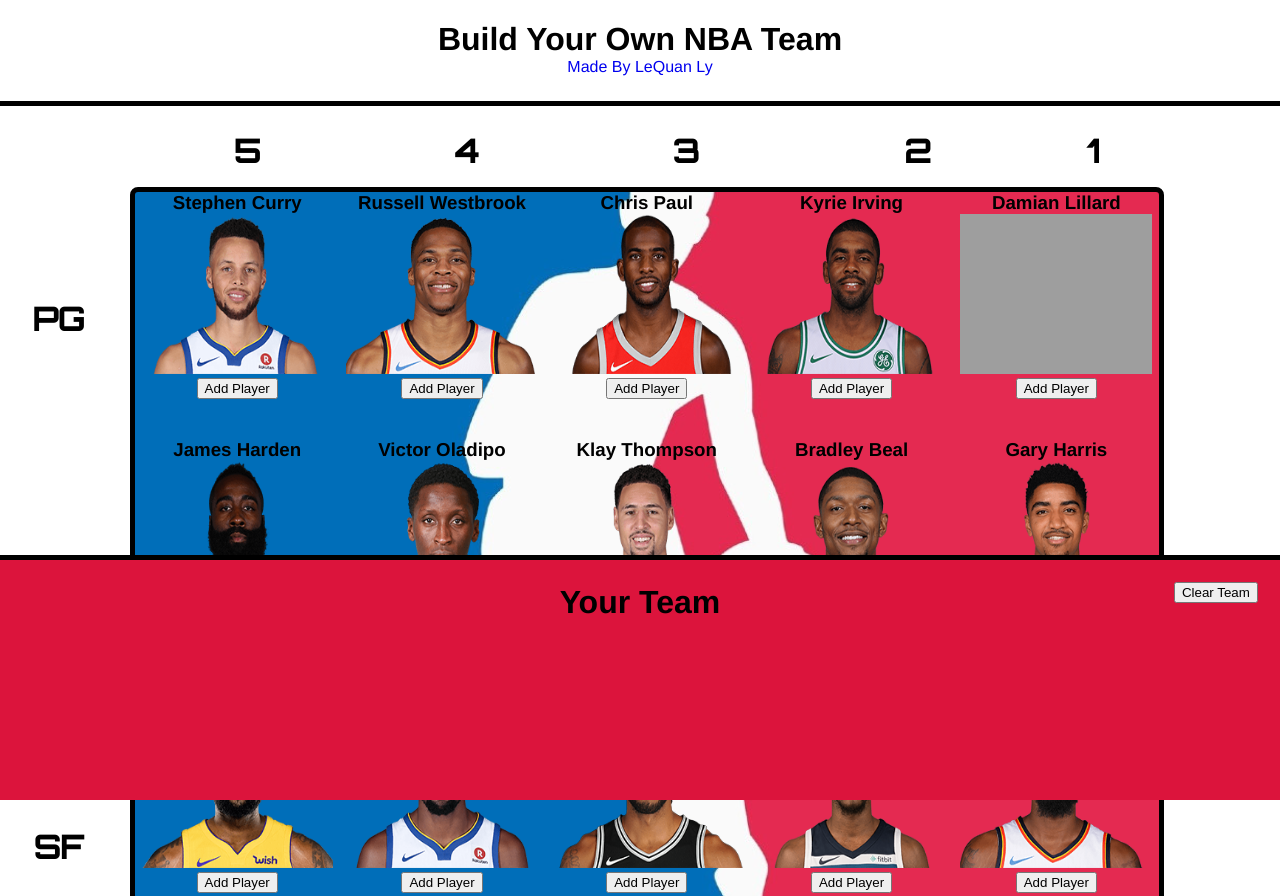
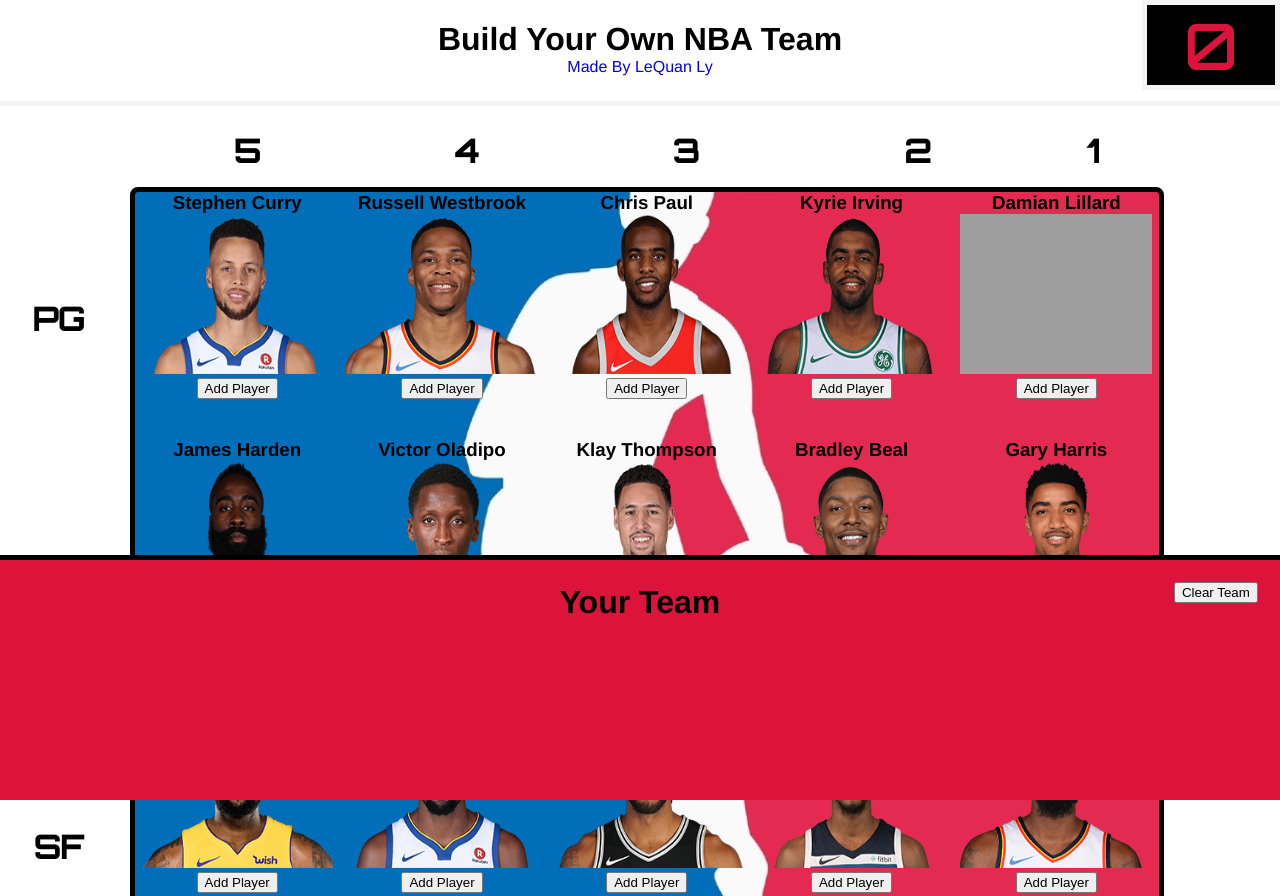
Before and after one commit to codekngswd/buildnbateam, a React app: page / in a window 1280 px wide. Shown: the top 896 px of the page. Built offline with nearby package versions, Linux system fonts and the light colour scheme; grey boxes are pictures that could not be loaded.

Commit message:
Added Total. This is the user's current total points, displayed in the form of a shot clock.

```diff
--- a/src/components/App/App.js
+++ b/src/components/App/App.js
@@ -12,6 +12,7 @@
 import playerList from '../../player-list.js';
 import PointsTitle from '../PointsTitle/PointsTitle';
 import PositionsTitle from '../PositionsTitle/PositionsTitle';
+import Total from '../Total/Total';
 
 // Context
 const AddToTeamContext = React.createContext({});
@@ -116,6 +117,15 @@
         */}
         <Header />
 
+        {/*
+        Total Component
+        Displays user's current total
+        */}
+        <Total
+          players={this.state.players}
+          team={this.state.team}
+        />
+
         <div class="grid-container">
           {/** Horizontal Table that indicates Player Point value */}
           <PointsTitle />
@@ -127,9 +137,10 @@
           Player Component
           Contains all Players
 
-          Functionality:
+          Functionality (Passed using Context):
           - Add Player
-        */}
+          - isDisabled
+          */}
           <div class="content background" id="playerContainer">
             {Object.keys(this.state.players).map(key => (
               <ProviderIsDisabled key={key} value={isDisabled}>
--- a/src/components/Header/header.css
+++ b/src/components/Header/header.css
@@ -2,7 +2,7 @@
     text-align: center;
     height: 10vh;
 
-    border-bottom: 5px solid black;
+    border-bottom: 5px solid rgba(245, 245, 245, 1);
 }
 
 header h1 {
--- a/src/components/Player/player.css
+++ b/src/components/Player/player.css
@@ -5,14 +5,6 @@
     border: 5px solid black;
     border-radius: 8px;
     margin-bottom: 45vh;
-}
-
-.background {
-    background-image: url("../../images/background.jpg");
-    background-position: center center;
-	background-repeat: no-repeat;
-	background-attachment: fixed;
-	background-size: cover;
 }
 
 #player {
@@ -48,3 +40,11 @@
     grid-row-start: 2;
     grid-row-end: 5;
 }
+
+.background {
+    background-image: url("../../images/background.jpg");
+    background-position: center center;
+	background-repeat: no-repeat;
+	background-attachment: fixed;
+	background-size: cover;
+}
--- a/src/components/Team/Team.js
+++ b/src/components/Team/Team.js
@@ -24,14 +24,6 @@
   render() {
     const teamIds = Object.keys(this.props.team);
 
-    const total = teamIds.reduce((prevTotal, key) => {
-      const player = this.props.players[key];
-
-      prevTotal = prevTotal + player.value;
-
-      return prevTotal;
-    }, 0);
-
     return (
       <div id="teamContainer">
         <table id="teamContainerTitle">
--- a/src/components/Team/team.css
+++ b/src/components/Team/team.css
@@ -1,37 +1,8 @@
-#playerChoice {
-    margin-left: auto;
-    margin-right: auto;
-}
-
-#playerChoice h3 {
-    text-align: center;
-
-    margin-top: 0;
-    margin-bottom: 0;
-}
-
-#playerChoice p {
-    text-align: center;
-
-    margin-top: 0;
-    margin-bottom: 0;
-}
-
-#playerChoice img {
-    display: block;
-    width: 10vw;
-    height: 15vh;
-
-    margin-left: auto;
-    margin-right: auto;
-}
-
 #teamContainer {
     height: 30vh;
     border-top: 5px solid black;
 
     background-color: rgba(220, 20, 60, 1);
-
 
     position: fixed;
     bottom: 0;
@@ -59,14 +30,29 @@
     margin-right: 1.5vw;
 }
 
-#teamContainerTitle h2 {
+
+#teamContainer #team {
+    display: flex;
+    flex-wrap: wrap;
+}
+
+#playerChoice {
+    margin-left: auto;
+    margin-right: auto;
+}
+
+#playerChoice h3 {
     text-align: center;
 
     margin-top: 0;
     margin-bottom: 0;
 }
 
-#teamContainer #team {
-    display: flex;
-    flex-wrap: wrap;
+#playerChoice img {
+    display: block;
+    width: 10vw;
+    height: 15vh;
+
+    margin-left: auto;
+    margin-right: auto;
 }
--- /dev/null
+++ b/src/components/Total/Total.js
@@ -0,0 +1,26 @@
+import React from 'react';
+
+// CSS File
+import './total.css';
+
+class Total extends React.Component {
+    render() {
+        const teamIds = Object.keys(this.props.team);
+
+        const total = teamIds.reduce((prevTotal, key) => {
+            const player = this.props.players[key];
+
+            prevTotal = prevTotal + player.value;
+
+            return prevTotal;
+        }, 0);
+
+        return (
+            <div id="totalContainer">
+                <p>{total}</p>
+            </div>
+        );
+    }
+}
+
+export default Total;
--- /dev/null
+++ b/src/components/Total/total.css
@@ -0,0 +1,24 @@
+#totalContainer {
+    width: 10vw;
+    height: 10vh;
+
+    position: fixed;
+
+    top: 0;
+    right: 0;
+
+    background: rgba(0, 0, 0, 1);
+    border: 5px solid rgba(245, 245, 245, 1);
+}
+
+#totalContainer p {
+    font-family: 'Orbitron', sans-serif;
+    font-size: 8vh;
+
+    color: rgba(220, 20, 60, 1);
+
+    text-align: center;
+
+    margin-top: 0;
+    margin-bottom: 0;
+}
```
Also changed, not shown: src/images/background.png (deleted).
